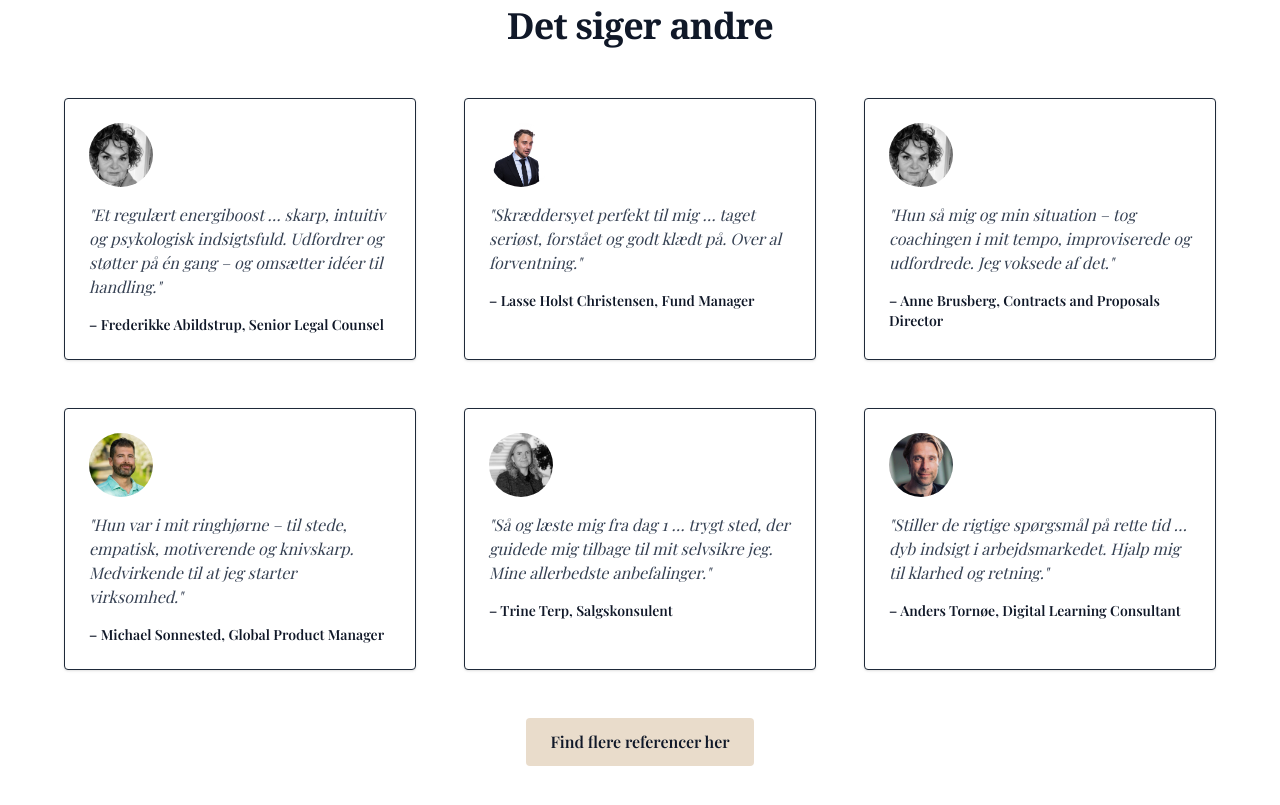
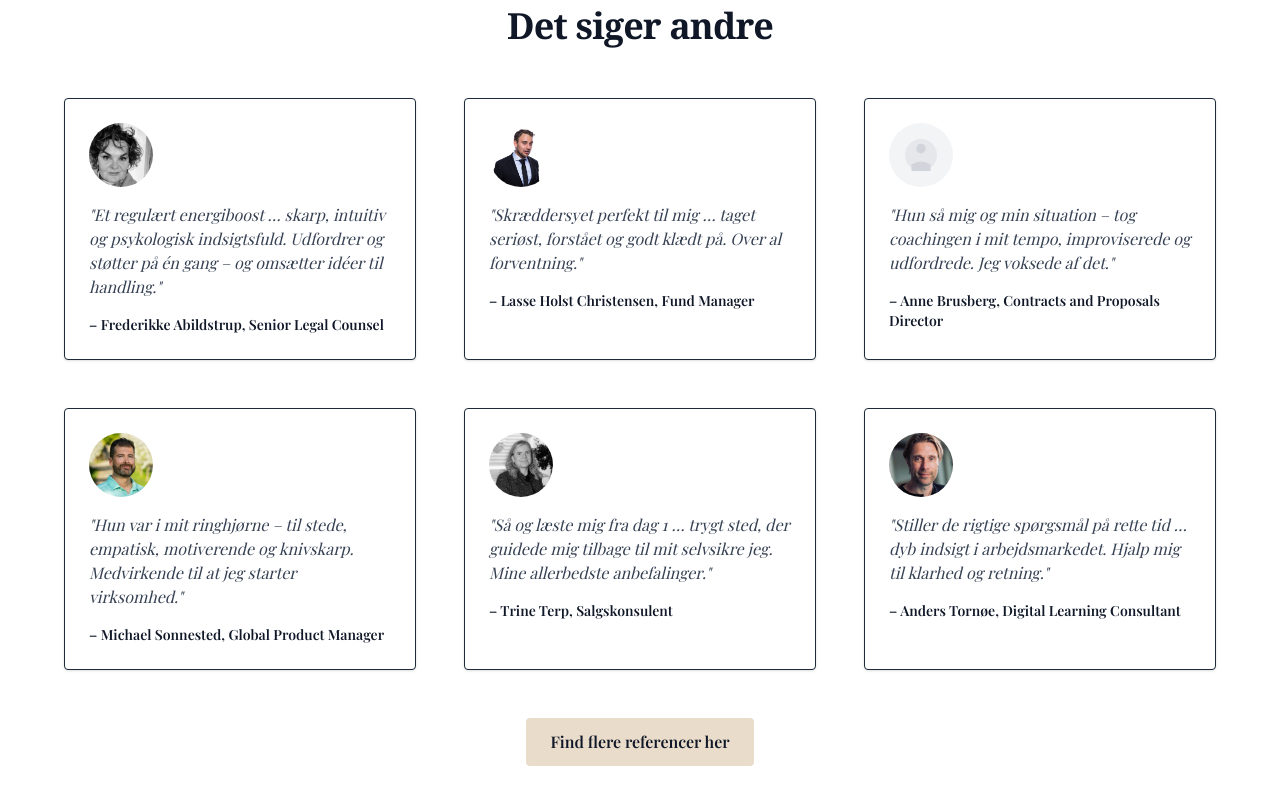
Before and after one commit to nordic-agency/marielouisestokholm, a Next.js app: page / in a window 1280 px wide. Shown: the part 5660-6465 px from the top of the page. Built offline with nearby package versions, Linux system fonts and the light colour scheme.

Commit message:
V2 Revision: Replaced testimonial placeholder with neutral SVG icon

```diff
--- a/src/app/page.tsx
+++ b/src/app/page.tsx
@@ -56,7 +56,7 @@ export default function Home() {
     {
       quote: "Hun så mig og min situation – tog coachingen i mit tempo, improviserede og udfordrede. Jeg voksede af det.",
       name: "Anne Brusberg, Contracts and Proposals Director",
-      image: "/images/testomonials/placeholder.jpg"
+      image: "/images/testomonials/placeholder.svg"
     },
     {
       quote: "Hun var i mit ringhjørne – til stede, empatisk, motiverende og knivskarp. Medvirkende til at jeg starter virksomhed.",
```
Also changed, not shown: public/images/testomonials/placeholder.svg (added).
